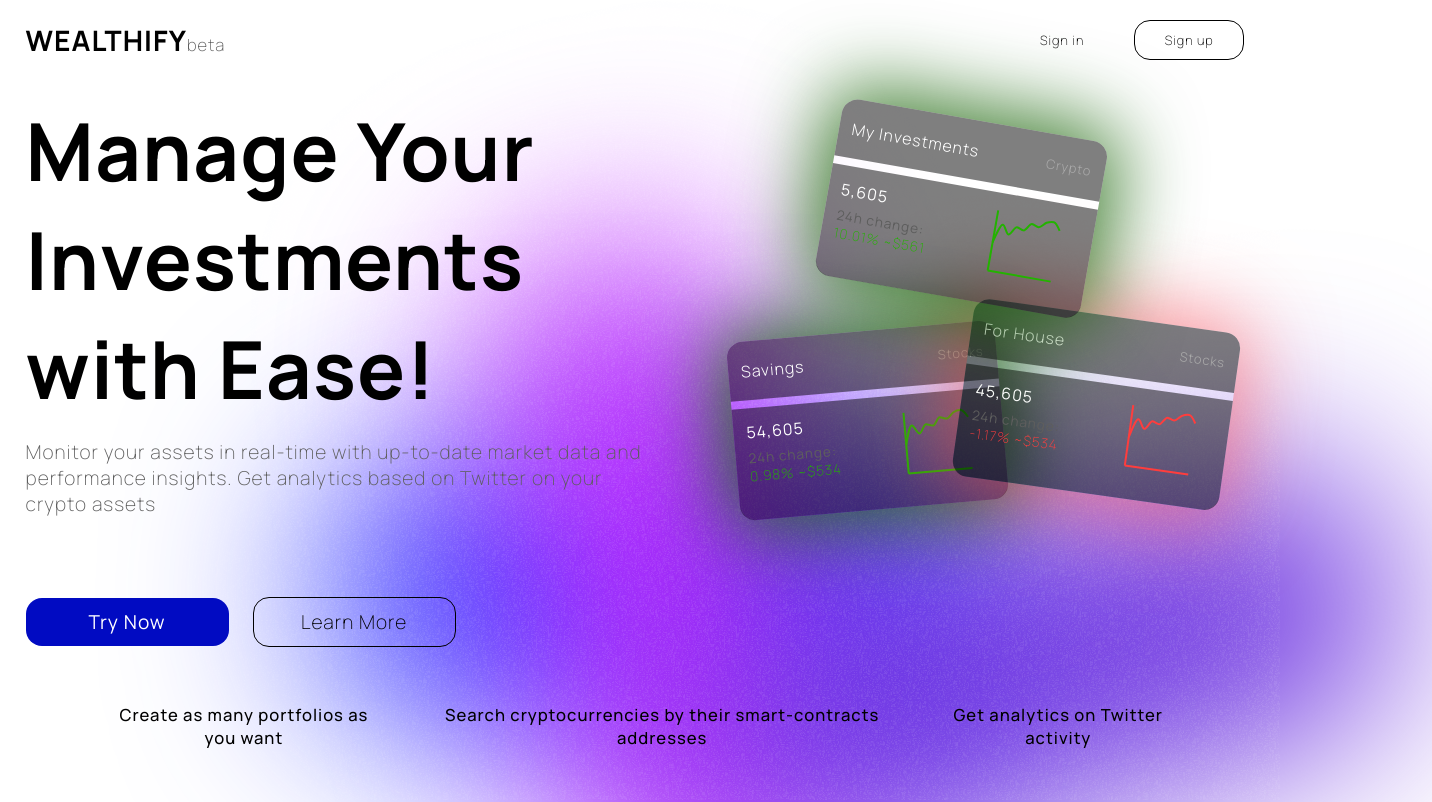
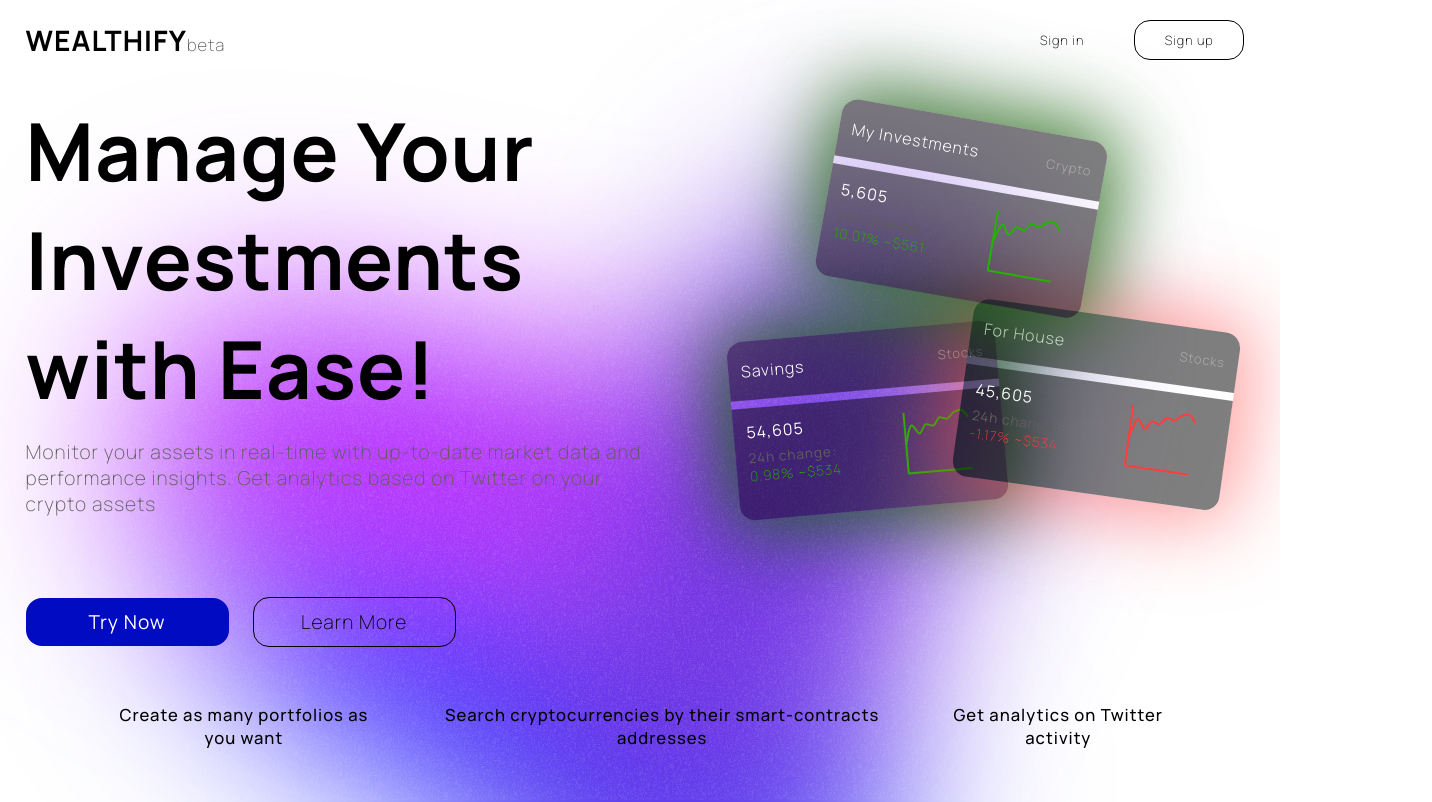
Before and after one commit to Wealthify-org/Wealthify-client, a React (Vite) app: page /start in a window 1280 px wide. Shown: the top 802 px of the page, 1432 px wide, since content can reach past the window. Built offline with nearby package versions, Linux system fonts and the light colour scheme.

Commit message:
updated backdround gradient and gradient button in sign modals

```diff
--- a/src/components/SignUpForm.jsx
+++ b/src/components/SignUpForm.jsx
@@ -1,6 +1,7 @@
 import React from "react";
 import { useState } from "react";
 import RegistrationInput from "./UI/registrationInput/RegistrationInput";
+import MeshGradientButton from "./UI/meshGradientButton/meshGradientButton";
 
 const SignUpForm = ({startButtonOnClick, handleChangeAuthorizationType}) => {
   const [emailValue, setEmailValue] = useState('')
@@ -140,9 +141,7 @@
           Sign In
         </button>
       </div>
-      <button type="submit" className="startButton" onClick={handleSubmit}>
-        Get Started
-      </button>
+      <MeshGradientButton type="submit" title="Get Started" onClick={handleSubmit} />
     </form>
   )
 }
--- a/src/components/UI/abstractBackgroundShapes/abstractBackgroundMesh.jsx
+++ b/src/components/UI/abstractBackgroundShapes/abstractBackgroundMesh.jsx
@@ -1,12 +1,40 @@
 import React from "react";
 import classes from "./abstractBackgroundMesh.module.css"
+import { motion } from "framer-motion";
 
 const AbstractBackgroundMesh = () => {
   return (
     <div>
-      <div className={`${classes.abstractShape} ${classes.shape1}`}></div>
-      <div className={`${classes.abstractShape} ${classes.shape2}`}></div>
-      <div className={`${classes.abstractShape} ${classes.shape3}`}></div>
+      <motion.div
+        className={`${classes.abstractShape} ${classes.shape1}`}
+        animate={{ x: [0, 500, 100], y: [0, -150, 150], rotate: [10, 70, 0]}}
+        transition={{
+          duration: 30,
+          ease: [0.2, 0, 0.8, 1],
+          repeat: Infinity,
+          repeatType: 'reverse'
+        }}
+      />
+      <motion.div
+        className={`${classes.abstractShape} ${classes.shape2}`}
+        animate={{ x: [0, -400, 600], y: [0, -200, 350], rotate: [77, -60, 20] }}
+        transition={{
+          duration: 30,
+          ease: [0.2, 0, 0.5, 1],
+          repeat: Infinity,
+          repeatType: 'reverse'
+        }}
+      />
+      <motion.div
+        className={`${classes.abstractShape} ${classes.shape3}`}
+        animate={{ x: [0, -600, 300], y: [0, -250, 150], rotate: [165, 60, -20]}}
+        transition={{
+          duration: 30,
+          ease: [0.2, 0, 0.5, 1],
+          repeat: Infinity,
+          repeatType: 'reverse'
+        }}
+      />
     </div>
   )
 }
--- a/src/components/UI/abstractBackgroundShapes/abstractBackgroundMesh.module.css
+++ b/src/components/UI/abstractBackgroundShapes/abstractBackgroundMesh.module.css
@@ -11,8 +11,6 @@
   background-color: var(--background_shape_left);
   transform: rotate(10deg);
   bottom: -6rem;
-
-  animation: moveShape1 10s infinite alternate;
 }
 
 .shape2 {
@@ -20,8 +18,6 @@
   transform: rotate(77deg);
   bottom: 5rem;
   left: 25%;
-
-  /* animation: moveShape2 10s infinite alternate; */
 }
 
 .shape3 {
@@ -29,42 +25,4 @@
   transform: rotate(165deg);
   right: -10%;
   bottom: 0;
-
-  /* animation: moveShape3 10s infinite alternate; */
 }
-
-@keyframes moveShape1 {
-  0% {
-    transform: translate(0, 0), rotate(10deg);
-  }
-  50% {
-    transform: translate(300px, -200px);
-  }
-  100% {
-    transform: translate(200px, 200px);
-  }
-}
-
-@keyframes moveShape2 {
-  0% {
-    transform: translate(0, 0), rotate(77deg);
-  }
-  50% {
-    transform: translate(100px, 100px);
-  }
-  100% {
-    transform: translate(200px, -100px);
-  }
-}
-
-@keyframes moveShape3 {
-  0% {
-    transform: translate(0, 0), rotate(165deg);
-  }
-  50% {
-    transform: translate(100px, 100px);
-  }
-  100% {
-    transform: translate(200px, -100px);
-  }
-}
--- a/src/styles/Start.css
+++ b/src/styles/Start.css
@@ -197,38 +197,3 @@
 .switchToSignUpButton:active {
   opacity: 0.7;
 }
-
-.startButton {
-  color: var(--background);
-  font-size: 1rem;
-  font-weight: 600;
-  background-color: var(--main_button_color);
-  border: none;
-  border-radius: 1rem;
-  width: 100%;
-  padding: 1rem;
-  margin-top: 2.2rem;
-
-  transition: all 0.2s ease-in;
-}
-
-.signInFormContainer .startButton {
-  background-color:hsla(0,0%,100%,1);
-background-image:
-radial-gradient(at 91% 59%, hsla(281,97%,56%,1) 0px, transparent 50%),
-radial-gradient(at 68% 83%, hsla(241,100%,70%,1) 0px, transparent 50%),
-radial-gradient(at 35% 53%, hsla(281,97%,56%,1) 0px, transparent 50%),
-radial-gradient(at 24% 7%, hsla(237,100%,57%,1) 0px, transparent 50%),
-radial-gradient(at 6% 80%, hsla(237,100%,57%,1) 0px, transparent 50%),
-radial-gradient(at 62% 23%, hsla(281,97%,56%,1) 0px, transparent 50%),
-radial-gradient(at 94% 22%, hsla(242,100%,70%,1) 0px, transparent 50%);
-}
-
-
-.startButton:hover {
-  box-shadow: 0 0.5rem 1rem 0.25rem var(--main_button_shadow_color);
-}
-
-.startButton:active {
-  opacity: 0.9;
-}
```
Also changed, not shown: src/components/UI/meshGradientButton/meshGradientButton.module.css (+22 -16 lines).
